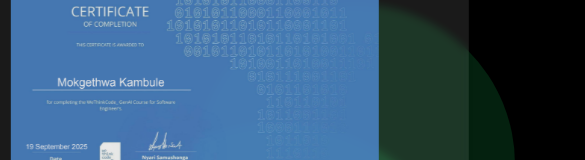
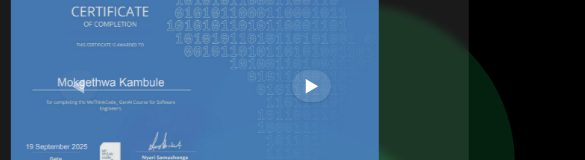
Before and after one commit to MoKambule/updated_portfolio, a React (Create React App) app: page /certificates in a window 390 px wide. Shown: the part 418-578 px from the top of the page, 585 px wide, since content can reach past the window. Built offline with nearby package versions, Linux system fonts and the light colour scheme.

Commit message:
done wothe buttons for the cards carousel

```diff
--- a/src/Components/Certificates.js
+++ b/src/Components/Certificates.js
@@ -36,11 +36,21 @@
         {/* Left button */}
 <button
   onClick={prevCard}
-className="absolute -left-80 top-1/2 transform -translate-y-1/2 bg-black text-white px-3 py-1 rounded-full shadow hover:bg-gray-800 disabled:opacity-50"
+  className="
+     absolute
+    left-2 sm:left-4 md:-left-16 lg:-left-20 xl:-left-80
+    top-1/2 -translate-y-1/2
+    z-50
+    bg-white/5 text-white
+    px-3 py-1 rounded-full shadow
+    hover:bg-gray-800
+    disabled:opacity-50
+  "
   disabled={currentIndex === 0}
 >
   ◀
 </button>
+
 
         {/* Carousel container */}
 <div className="absolute top-0 left-1/2 -translate-x-1/2 w-100 h-full overflow-hidden rounded-lg bg-white/10 backdrop-blur-sm shadow-md flex items-center justify-center">
@@ -67,7 +77,15 @@
         {/* Right button */}
         <button
           onClick={nextCard}
-className="absolute -right-80 top-1/2 transform -translate-y-1/2 bg-black text-white px-3 py-1 rounded-full shadow hover:bg-gray-800 disabled:opacity-50"
+  className="
+    absolute
+    right-2 sm:right-4 md:-right-16 lg:-right-20 xl:-right-80
+    top-1/2 -translate-y-1/2
+    bg-white/10 text-white
+    px-3 py-1 rounded-full shadow
+    hover:bg-gray-800
+    disabled:opacity-50
+  "
           disabled={currentIndex === certifications.length - 1}
         >
           ▶
```
Lines whose indentation alone changed are shown as unchanged.
